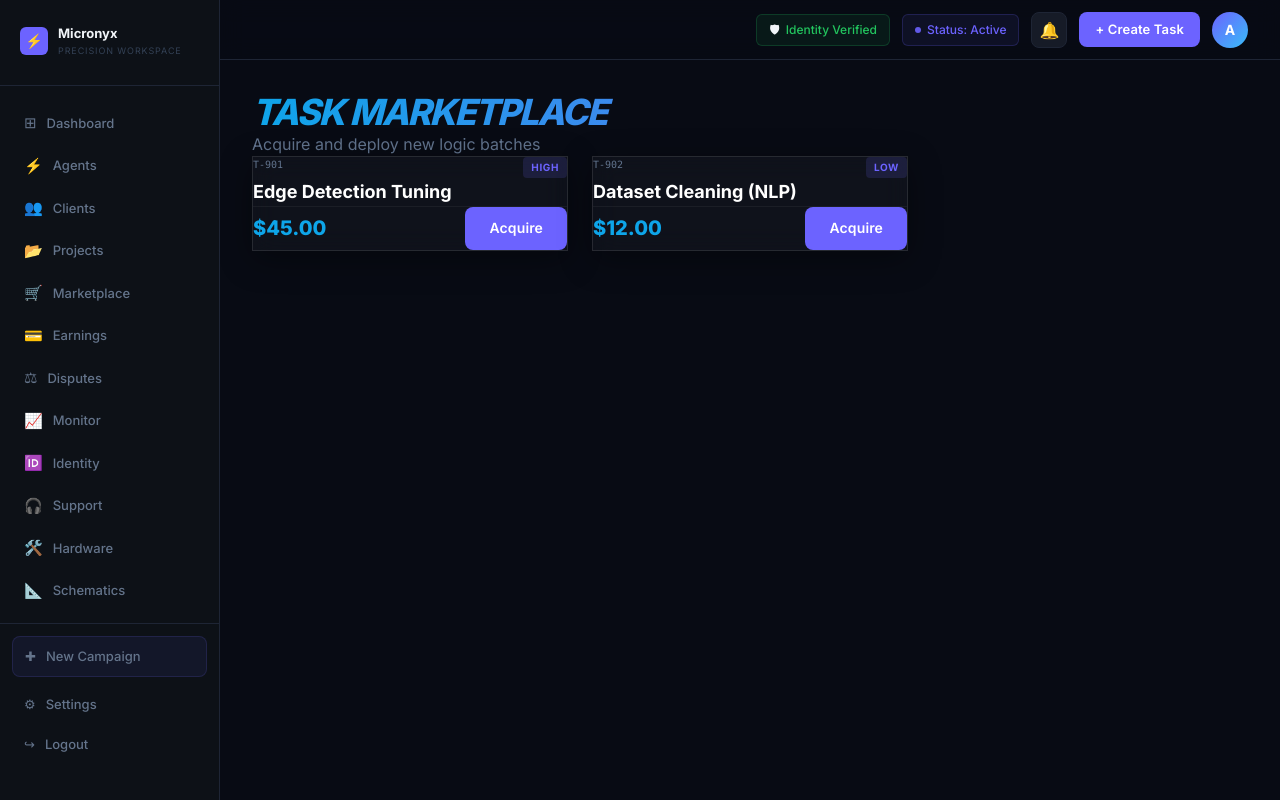
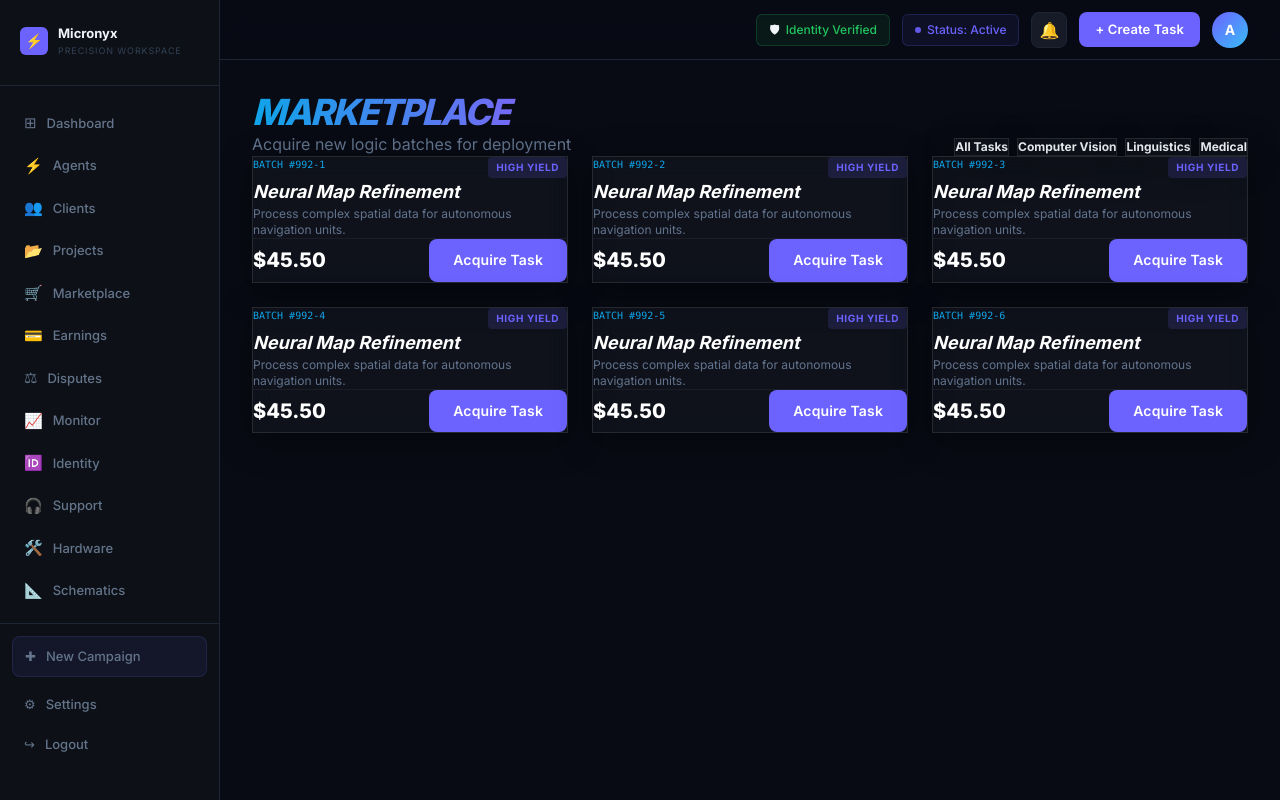
Before and after one commit to jamanrao-beep/Micronyx, a Next.js app: page /dashboard/marketplace in a window 1280 px wide. Built offline with nearby package versions, Linux system fonts and the light colour scheme.

Commit message:
feat: add earnings and marketplace dashboard pages

```diff
--- a/src/app/dashboard/earnings/page.tsx
+++ b/src/app/dashboard/earnings/page.tsx
@@ -2,7 +2,7 @@ import React from 'react';
 import Sidebar from '@/components/dashboard/Sidebar';
 import Topbar from '@/components/dashboard/Topbar';
 
-const Earnings = () => {
+export default function EarningsPage() {
     return (
         <div className="dashboard-layout">
             <Sidebar />
@@ -11,31 +11,32 @@ const Earnings = () => {
                 <div className="dashboard-content">
                     <header className="mb-8">
                         <h1 className="text-4xl font-black text-gradient italic tracking-tighter uppercase">Financial Hub</h1>
+                        <p className="text-slate-500">Revenue analytics and payout orchestration</p>
                     </header>
 
                     <div className="grid grid-cols-1 md:grid-cols-3 gap-6 mb-8">
-                        <div className="glass-panel p-6">
-                            <p className="text-xs font-bold text-slate-500 uppercase">Total Revenue</p>
+                        <div className="glass-panel p-6 border-b-2 border-brand-primary">
+                            <p className="text-[10px] font-bold text-slate-500 uppercase mb-1">Lifetime Revenue</p>
                             <h2 className="text-3xl font-black text-white">$14,250.00</h2>
                         </div>
-                        <div className="glass-panel p-6">
-                            <p className="text-xs font-bold text-slate-500 uppercase">Available Payout</p>
+                        <div className="glass-panel p-6 border-b-2 border-emerald-500">
+                            <p className="text-[10px] font-bold text-slate-500 uppercase mb-1">Available for Payout</p>
                             <h2 className="text-3xl font-black text-emerald-400">$2,480.00</h2>
                         </div>
-                        <div className="glass-panel p-6">
-                            <p className="text-xs font-bold text-slate-500 uppercase">Pending Review</p>
+                        <div className="glass-panel p-6 border-b-2 border-brand-accent">
+                            <p className="text-[10px] font-bold text-slate-500 uppercase mb-1">Pending Review</p>
                             <h2 className="text-3xl font-black text-brand-accent">$412.50</h2>
                         </div>
                     </div>
 
                     <div className="glass-panel p-8">
-                        <h3 className="text-sm font-black text-white uppercase mb-6">Payout History</h3>
+                        <h3 className="text-sm font-black text-white uppercase mb-6 tracking-widest">Transaction History</h3>
                         <div className="space-y-4">
-                            {[1, 2, 3].map((i) => (
-                                <div key={i} className="flex justify-between items-center py-4 border-b border-white/5">
-                                    <div className="text-sm text-slate-300 font-mono">MAY 0{i}, 2026</div>
-                                    <div className="text-sm font-bold text-white">ACH TRANSFER</div>
-                                    <div className="text-sm font-black text-emerald-400">+$1,200.00</div>
+                            {[1, 2, 3].map(i => (
+                                <div key={i} className="flex justify-between items-center py-4 border-b border-white/5 last:border-0">
+                                    <div className="font-mono text-xs text-slate-400">MAY 0{i}, 2026</div>
+                                    <div className="text-sm font-bold">Logic Batch #882-Alpha Completion</div>
+                                    <div className="text-sm font-black text-emerald-400">+$120.00</div>
                                 </div>
                             ))}
                         </div>
@@ -44,6 +45,4 @@ const Earnings = () => {
             </div>
         </div>
     );
-};
-
-export default Earnings;
+}
--- a/src/app/dashboard/marketplace/page.tsx
+++ b/src/app/dashboard/marketplace/page.tsx
@@ -2,11 +2,8 @@ import React from 'react';
 import Sidebar from '@/components/dashboard/Sidebar';
 import Topbar from '@/components/dashboard/Topbar';
 
-const Marketplace = () => {
-    const tasks = [
-        { id: 'T-901', title: 'Edge Detection Tuning', reward: '$45.00', eta: '2h', complexity: 'High' },
-        { id: 'T-902', title: 'Dataset Cleaning (NLP)', reward: '$12.00', eta: '45m', complexity: 'Low' },
-    ];
+export default function MarketplacePage() {
+    const categories = ['All Tasks', 'Computer Vision', 'Linguistics', 'Medical'];
 
     return (
         <div className="dashboard-layout">
@@ -14,22 +11,30 @@ const Marketplace = () => {
             <div className="dashboard-main">
                 <Topbar />
                 <div className="dashboard-content">
-                    <header className="mb-8">
-                        <h1 className="text-4xl font-black text-gradient italic tracking-tighter uppercase">Task Marketplace</h1>
-                        <p className="text-slate-500">Acquire and deploy new logic batches</p>
+                    <header className="mb-8 flex justify-between items-end">
+                        <div>
+                            <h1 className="text-4xl font-black text-gradient italic tracking-tighter uppercase">Marketplace</h1>
+                            <p className="text-slate-500">Acquire new logic batches for deployment</p>
+                        </div>
+                        <div className="flex gap-2">
+                            {categories.map(cat => (
+                                <button key={cat} className="px-4 py-2 glass-panel text-xs font-bold hover:border-brand-primary transition-colors">{cat}</button>
+                            ))}
+                        </div>
                     </header>
 
-                    <div className="grid grid-cols-1 md:grid-cols-2 lg:grid-cols-3 gap-6">
-                        {tasks.map((task) => (
-                            <div key={task.id} className="glass-panel p-6 border-l-4 border-l-brand-primary">
-                                <div className="flex justify-between items-start mb-4">
-                                    <span className="text-[10px] font-mono text-slate-500">{task.id}</span>
-                                    <span className="badge badge-purple">{task.complexity}</span>
+                    <div className="grid grid-cols-1 md:grid-cols-3 gap-6">
+                        {[1, 2, 3, 4, 5, 6].map((i) => (
+                            <div key={i} className="glass-panel p-6 group hover:border-brand-primary/50 transition-all">
+                                <div className="flex justify-between mb-4">
+                                    <span className="text-[10px] font-mono text-brand-primary">BATCH #992-{i}</span>
+                                    <span className="badge badge-purple">High Yield</span>
                                 </div>
-                                <h3 className="text-lg font-bold text-white mb-4">{task.title}</h3>
+                                <h3 className="text-lg font-bold text-white mb-2 italic">Neural Map Refinement</h3>
+                                <p className="text-xs text-slate-500 mb-6">Process complex spatial data for autonomous navigation units.</p>
                                 <div className="flex justify-between items-center pt-4 border-t border-white/5">
-                                    <span className="text-xl font-black text-brand-primary">{task.reward}</span>
-                                    <button className="btn-primary py-2 text-xs">Acquire</button>
+                                    <span className="text-xl font-black text-white">$45.50</span>
+                                    <button className="btn-primary py-2 px-4 text-xs">Acquire Task</button>
                                 </div>
                             </div>
                         ))}
@@ -38,6 +43,4 @@ const Marketplace = () => {
             </div>
         </div>
     );
-};
-
-export default Marketplace;
+}
```
